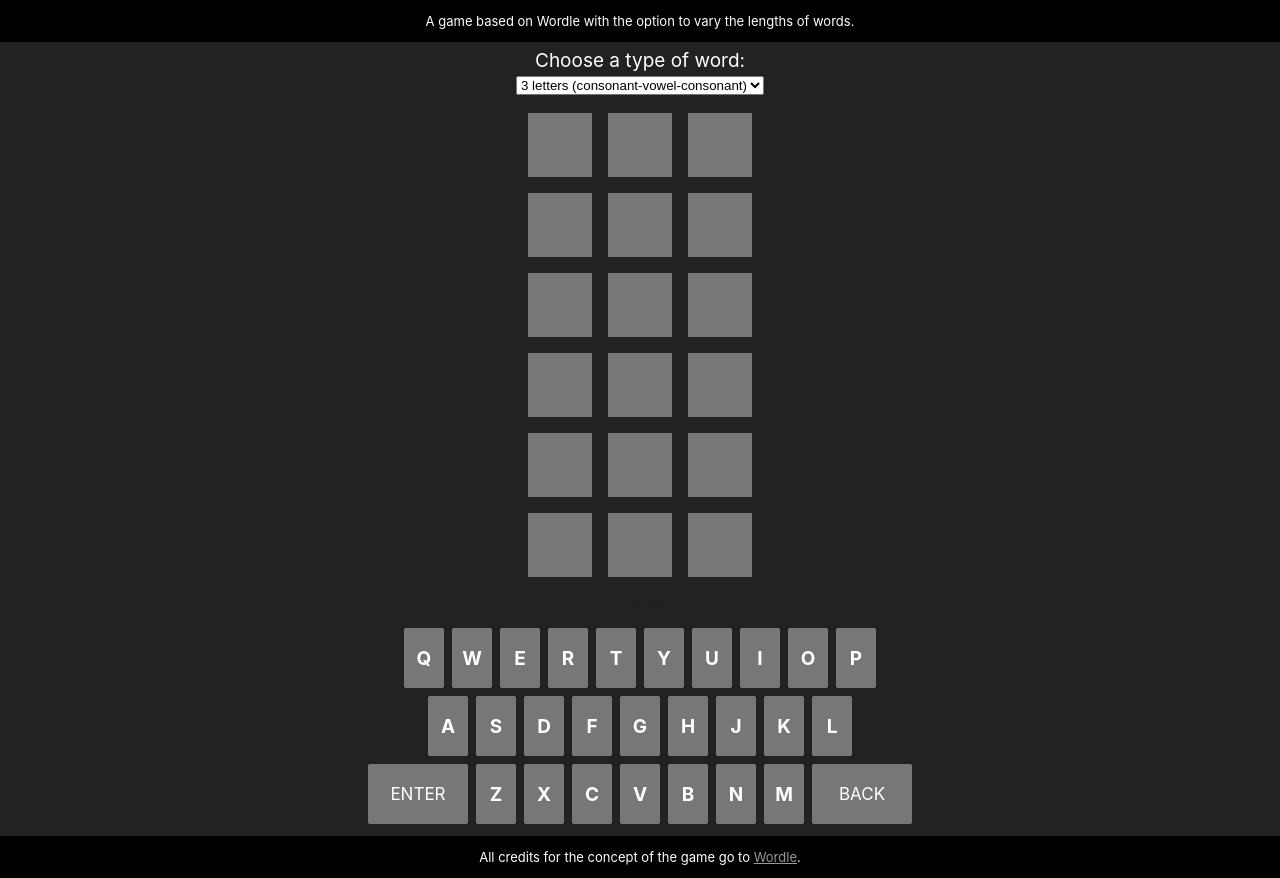
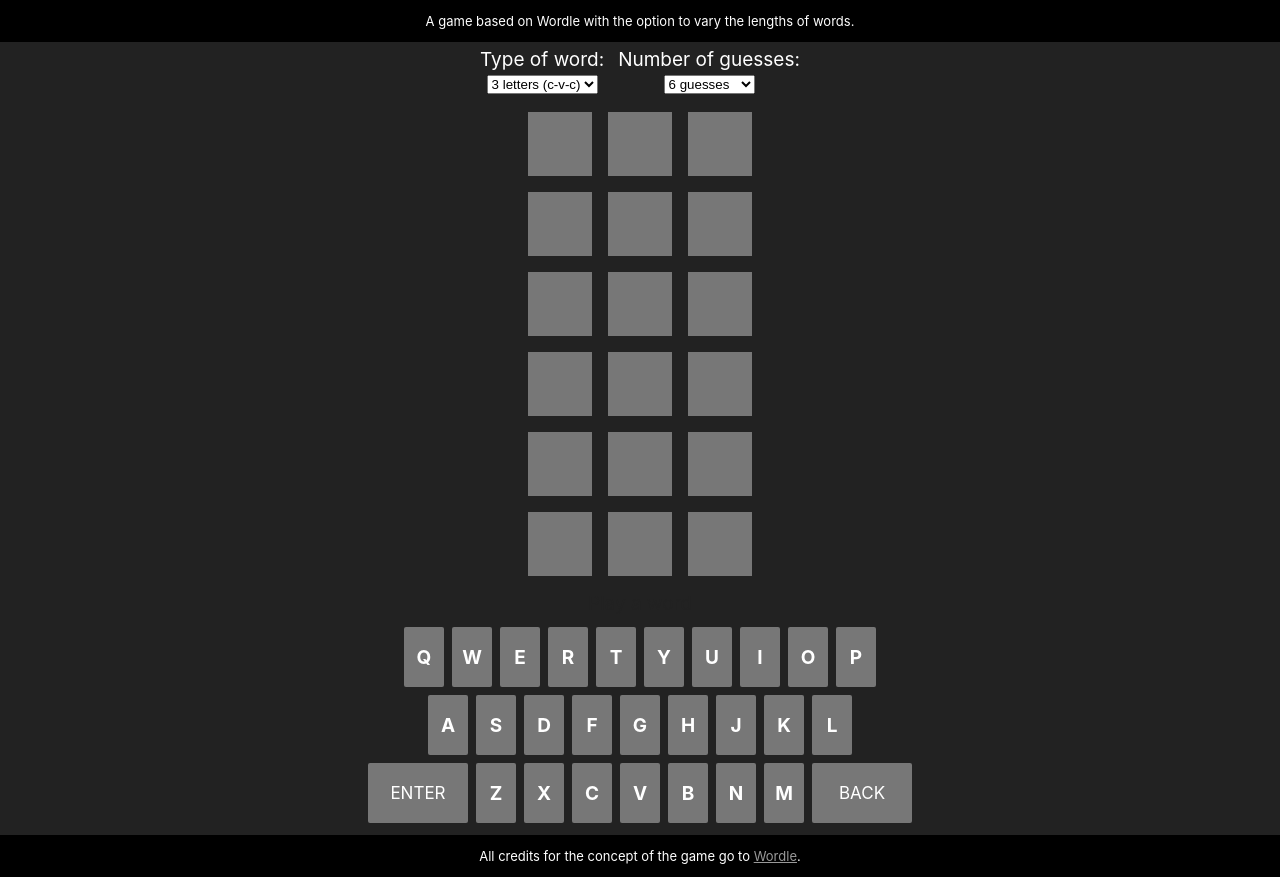
Before and after one commit to jillBreau/egg-hunt-wordle-game, a React (Create React App) app: page / in a window 1280 px wide. Built offline with nearby package versions, Linux system fonts and the light colour scheme.

Commit message:
allow varied number of guesses

```diff
--- a/src/App.css
+++ b/src/App.css
@@ -57,11 +57,18 @@
   color: #222222;
 }
 
+.selects-group {
+  display: flex;
+  align-items: center;
+  justify-content: center;
+  margin: 4px;
+}
+
 .select-group {
   display: flex;
   flex-direction: column;
   align-items: center;
-  margin: 5px;
+  margin: 0 5px;
 }
 
 .select-group * {
--- a/src/components/AppBody.jsx
+++ b/src/components/AppBody.jsx
@@ -57,7 +57,7 @@ let guesses = [];
 let currentGuess = "";
 
 function useForceUpdate(){
-  const [val, setVal] = useState(0);
+  const [, setVal] = useState(0);
   return () => setVal(val => val + 1);
 }
 
@@ -65,6 +65,7 @@ function AppBody(props) {
   const { keyPressed } = props;
   const [word, setWord] = useState(wordListsObj["3cvc"][0][Math.floor(Math.random() * wordListsObj["3cvc"][0].length)].toUpperCase());
   const [numLettersStr, setNumLettersStr] = useState("3cvc");
+  const [numGuessesStr, setNumGuessesStr] = useState("6");
   const [message, setMessage] = useState("Play a word");
   const [wordGuessed, setWordGuessed] = useState(false);
 
@@ -109,42 +110,42 @@ function AppBody(props) {
     }
 
     // populate letters into guess array
-    for (var i = 0; i < currentGuess.length; i++) {
-      const currentLetter = currentGuess[i];
+    for (var j = 0; j < currentGuess.length; j++) {
+      const currentLetter = currentGuess[j];
       const guessLetter = [currentLetter];
       guess.push(guessLetter);
     }
 
     // populate incorrect statuses into guess array for letters that do not appear
-    for (var i = 0; i < guess.length; i++) {
-      if (!occurencesInWord[guess[i][0]]) {
-        guess[i].push('incorrect');
+    for (var k = 0; k < guess.length; k++) {
+      if (!occurencesInWord[guess[k][0]]) {
+        guess[k].push('incorrect');
       }
     }
 
     // populate correct statuses into guess array for letters are in the right place
-    for (var i = 0; i < guess.length; i++) {
-      if (occurencesInWord[guess[i][0]] && occurencesInWord[guess[i][0]].includes(i)) {
-        guess[i].push('correct');
-        const index = occurencesInWord[guess[i][0]].indexOf(i);
-        occurencesInWord[guess[i][0]].splice(index, 1);
-        if (!occurencesInWord[guess[i][0]].length) {
-          delete occurencesInWord[guess[i][0]];
+    for (var l = 0; l < guess.length; l++) {
+      if (occurencesInWord[guess[l][0]] && occurencesInWord[guess[l][0]].includes(l)) {
+        guess[l].push('correct');
+        const index = occurencesInWord[guess[l][0]].indexOf(l);
+        occurencesInWord[guess[l][0]].splice(index, 1);
+        if (!occurencesInWord[guess[l][0]].length) {
+          delete occurencesInWord[guess[l][0]];
         }
       }
     }
 
     // populate statuses into guess array for letters that are in a different place or have no instances remaining
-    for (var i = 0; i < guess.length; i++) {
-      if (guess[i].length === 1) {
-        if (occurencesInWord[guess[i][0]]) {
-          guess[i].push('different-location');
-          occurencesInWord[guess[i][0]] = occurencesInWord[guess[i][0]].slice(0, -1);
-          if (!occurencesInWord[guess[i][0]].length) {
-            delete occurencesInWord[guess[i][0]];
+    for (var m = 0; m < guess.length; m++) {
+      if (guess[m].length === 1) {
+        if (occurencesInWord[guess[m][0]]) {
+          guess[m].push('different-location');
+          occurencesInWord[guess[m][0]] = occurencesInWord[guess[m][0]].slice(0, -1);
+          if (!occurencesInWord[guess[m][0]].length) {
+            delete occurencesInWord[guess[m][0]];
           }
         } else {
-          guess[i].push('incorrect');
+          guess[m].push('incorrect');
         }
       }
     }
@@ -165,7 +166,7 @@ function AppBody(props) {
       }
     } else {
       if (key === 'ENTER') {
-        if (!wordGuessed && guesses.length < 6) {
+        if (!wordGuessed && guesses.length < parseInt(numGuessesStr)) {
           if (currentGuess.length === parseInt(numLettersStr)) {
             if (currentGuess === word) {
               setKeyStatus();
@@ -175,7 +176,7 @@ function AppBody(props) {
               currentGuess = "";
             } else {
               if (wordListsObj[numLettersStr][1].includes(currentGuess)) {
-                if (guesses.length < 5) {
+                if (guesses.length < parseInt(numGuessesStr) - 1) {
                   setKeyStatus();
                   addToGuesses();
                   currentGuess = "";
@@ -217,8 +218,9 @@ function AppBody(props) {
 
   return (
     <div>
-      <div className={`select-group${(currentGuess.length || guesses.length) ? ' invisible' : ''}`}>
-        <label className="small-text" for="numberOfLetters">Choose a type of word:</label>
+        <div className={`selects-group${(currentGuess.length || guesses.length) ? ' invisible' : ''}`}>
+        <div className="select-group">
+          <label className="small-text" for="numberOfLetters">Type of word:</label>
           <select
             value={numLettersStr}
             name="numberOfLetters"
@@ -229,14 +231,33 @@ function AppBody(props) {
               setMessage("Play a word");
             }}
           >
-          <option value="3cvc">3 letters (consonant-vowel-consonant)</option>
+            <option value="3cvc">3 letters (c-v-c)</option>
             <option value="3">3 letters </option>
             <option value="4">4 letters</option>
             <option value="5">5 letters</option>
             <option value="6">6 letters</option>
           </select>
         </div>
-      <GameBoard guesses={guesses} currentGuess={currentGuess} numLetters={parseInt(numLettersStr)}/>
+        <div className="select-group">
+          <label className="small-text" for="numberOfLetters">Number of guesses:</label>
+          <select
+            value={numGuessesStr}
+            name="numberOfGuesses"
+            id="numberOfGuesses"
+            onChange={e => {
+              setNumGuessesStr(e.target.value);
+              setMessage("Play a word");
+            }}
+          >
+            <option value="6">6 guesses</option>
+            <option value="7">7 guesses </option>
+            <option value="8">8 guesses</option>
+            <option value="9">9 guesses</option>
+            <option value="10">10 guesses</option>
+          </select>
+        </div>
+      </div>
+      <GameBoard guesses={guesses} currentGuess={currentGuess} numLetters={parseInt(numLettersStr)} numGuesses={parseInt(numGuessesStr)}/>
       <p className={`small-text${(message === "Play a word") ? ' grey-text' : ''}`}>{message}</p>
       <KeyBoard onKeyPress={performKeyPress} statusObj={keyStatusObj} keyPressed={keyPressed}/>
     </div>
--- a/src/components/GameBoard.jsx
+++ b/src/components/GameBoard.jsx
@@ -2,7 +2,7 @@ import LetterSquare from './LetterSquare';
 import '../App.css';
 
 function GameBoard(props) {
-  const { guesses, currentGuess, numLetters } = props;
+  const { guesses, currentGuess, numLetters, numGuesses } = props;
   const transformCurrentGuess = () => {
     const transformedArray = []
     for (var i = 0; i < currentGuess.length; i++) {
@@ -24,7 +24,7 @@ function GameBoard(props) {
 
   return (
     <div className="grid">
-      {(Array.apply(null, Array(6)).map((x, rowIndex) => {
+      {(Array.apply(null, Array(numGuesses)).map((x, rowIndex) => {
         return (
           <div className="grid-row" key={`row${rowIndex}`}>
             {
```
Lines whose indentation alone changed are shown as unchanged.
